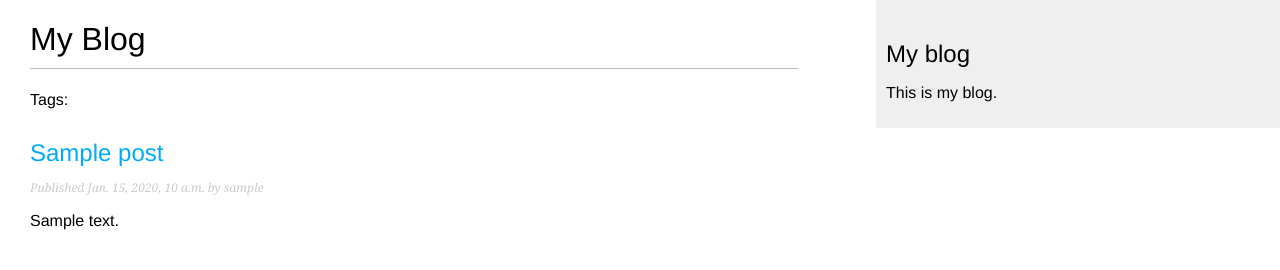
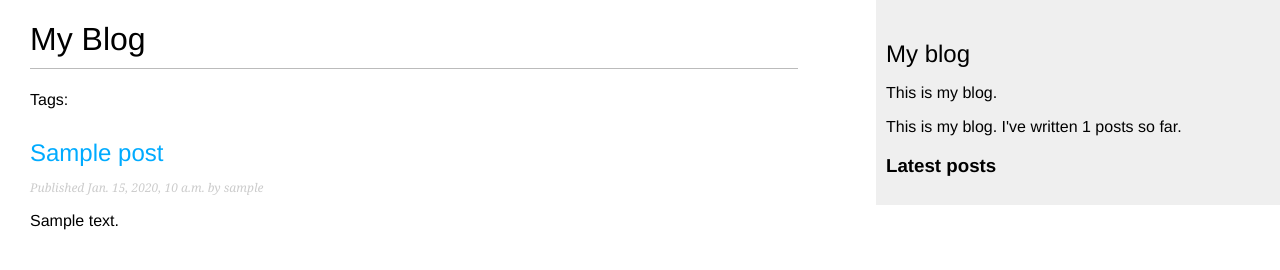
Before and after one commit to alexandervin/my_s_mele, a Django app: page /blog/ in a window 1280 px wide. Shown: the top 270 px of the page. Run offline with Django 3.2, Linux system fonts and the light colour scheme; tables that the repository leaves empty hold one stand-in row (values such as "Sample post").

Commit message:
add_site_map_sites_site

```diff
--- a/mysite/blog/admin.py
+++ b/mysite/blog/admin.py
@@ -4,8 +4,7 @@
 
 @admin.register(Post)
 class PostAdmin(admin.ModelAdmin):
-    list_display = ('title', 'slug', 'author', 'publish',
-                       'status')
+    list_display = ('title', 'slug', 'author', 'publish', 'status')
     list_filter = ('status', 'created', 'publish', 'author')
     search_fields = ('title', 'body')
     prepopulated_fields = {'slug': ('title',)}
--- a/mysite/blog/templates/blog/base.html
+++ b/mysite/blog/templates/blog/base.html
@@ -1,4 +1,6 @@
 {% load static %}
+{% load blog_tags %}
+
 <!DOCTYPE html>
 <html>
 <head>
@@ -13,6 +15,10 @@
   <div id="sidebar">
     <h2>My blog</h2>
       <p>This is my blog.</p>
+      <p>This is my blog. I've written {% total_posts %} posts so far.</p>
+
+      <h3>Latest posts</h3>
+
   </div>
 </body>
 </html>
--- a/mysite/blog/templates/blog/post/detail.html
+++ b/mysite/blog/templates/blog/post/detail.html
@@ -1,6 +1,8 @@
 {% extends "blog/base.html" %}
 
 {% block title %}{{ post.title }}{% endblock %}
+
+{% load blog_tags %}
 
 {% block content %}
   <h1>{{ post.title }}</h1>
@@ -8,7 +10,7 @@
   <p class="date">
     Published {{ post.publish }} by {{ post.author }}
   </p>
-  {{ post.body|linebreaks }}
+  {{ post.body|markdown }}
   <p>
     <a href="{% url "blog:post_share" post.id %}">
       Share this post
@@ -28,7 +30,7 @@
     <h2>
       {{ total_comments }} comment{{ total_comments|pluralize }}
     </h2>
-  {% endwith %}
+  {% end with %}
   {% for comment in comments %}
     <div class="comment">
       <p class="info">
--- /dev/null
+++ b/mysite/blog/templates/blog/post/latest_ posts.html
@@ -0,0 +1,5 @@
+<ul>
+    {% for post in latest_posts %}
+        <li><a href="{{ post.get_absolute_url }}">{{ post.title }}</a></li>
+    {% endfor %}
+</ul>
--- a/mysite/blog/templates/blog/post/list.html
+++ b/mysite/blog/templates/blog/post/list.html
@@ -1,9 +1,12 @@
 {% extends "blog/base.html" %}
+
+{% load blog_tags %}
 
 {% block title %}My Blog{% endblock %}
 
 {% include "pagination.html" with page=posts %}
 {% block content %}
+
   <h1>My Blog</h1>
 
   {% if tag %}
@@ -29,7 +32,7 @@
     <p class="date">
       Published {{ post.publish }} by {{ post.author }}
     </p>
-    {{ post.body|truncatewords:30|linebreaks }}
+    {{ post.body|markdown|truncatewords_html:30 }}
   {% endfor %}
   {% include "pagination.html" with page=page_obj %}
 {% endblock %}
--- a/mysite/blog/templatetags/blog_tags.py
+++ b/mysite/blog/templatetags/blog_tags.py
@@ -1,9 +1,20 @@
 from django import template
 from ..models import Post
+from django.utils.safestring import mark_safe
+import markdown
 
 
 register = template.Library()
 
+@register.filter(name='markdown')
+def markdown_format(text):
+    return mark_safe(markdown.markdown(text))
+
 @register.simple_tag
 def total_posts():
     return Post.published.count()
+
+@register.inclusion_tag('blog/post/latest_posts.html')
+def show_latest_posts(count=5):
+    latest_posts = Post.published.order_by('-publish')[:count]
+    return {'latest_posts': latest_posts}
--- a/mysite/mysite/settings.py
+++ b/mysite/mysite/settings.py
@@ -30,6 +30,8 @@ ALLOWED_HOSTS = []
 
 # Application definition
 
+SITE_ID = 1
+
 INSTALLED_APPS = [
     'django.contrib.admin',
     'django.contrib.auth',
@@ -39,6 +41,8 @@ INSTALLED_APPS = [
     'django.contrib.staticfiles',
     'blog.apps.BlogConfig',
     'taggit',
+    'django.contrib.sites',
+    'django.contrib.sitemaps',
 ]
 
 MIDDLEWARE = [
--- a/mysite/mysite/urls.py
+++ b/mysite/mysite/urls.py
@@ -1,8 +1,14 @@
 from django.urls import path, include
 from django.contrib import admin
+from django.contrib.sitemaps.views import sitemap
+from blog.sitemaps import PostSitemap
+
+
+sitemaps = {'posts': PostSitemap}
 
 
 urlpatterns = [
     path('admin/', admin.site.urls),
     path('blog/', include('blog.urls', namespace='blog')),
+    path('sitemap.xml', sitemap, {'sitemaps': sitemaps}, name='django.contrib.sitemaps.views.sitemap'),
 ]
--- a/mysite/requirements.txt
+++ b/mysite/requirements.txt
@@ -1,4 +1,5 @@
 Django==2.1.5
-django-taggit==1.3.0
+django-taggit==0.22.2
+Markdown==2.6.11
 pytz==2020.4
 sqlparse==0.4.1
```
Also changed, not shown: mysite/blog/sitemaps.py (added, +12 -0 lines).
